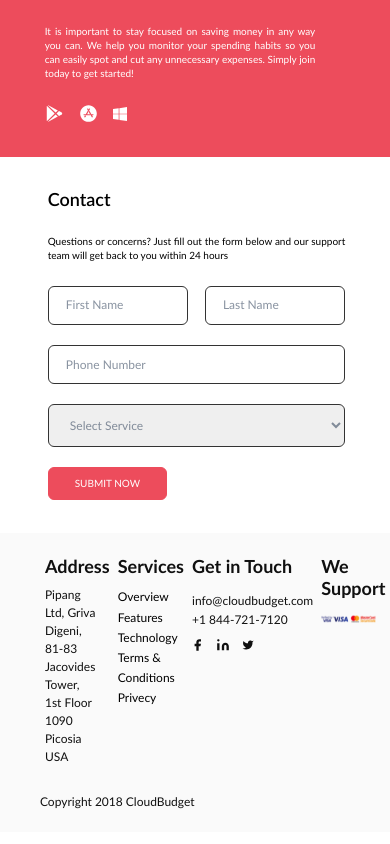
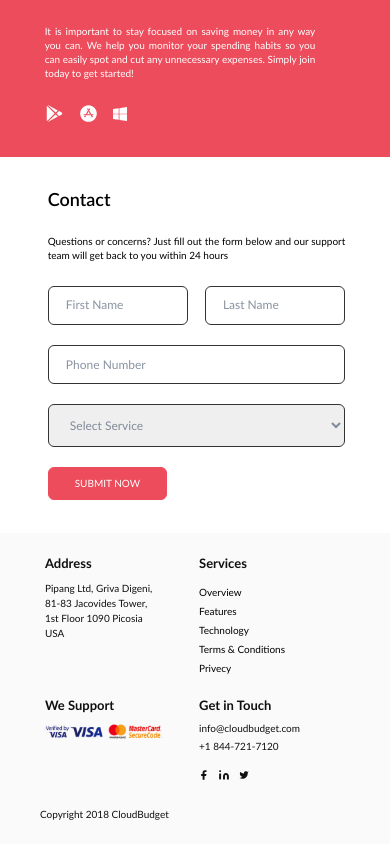
Before and after one commit to nklazuta/cloud-budget-landing-freebie, a React (Create React App) app: page / in a window 390 px wide. Shown: the part 2005-2849 px from the top of the page. Built offline with nearby package versions, Linux system fonts and the light colour scheme.

Commit message:
feat: добавить адаптивность компоненту Footer

```diff
--- a/src/components/Footer/Footer.scss
+++ b/src/components/Footer/Footer.scss
@@ -115,3 +115,106 @@
     padding-top: 8.6%;
   }
 }
+
+@media screen and (max-width: 1180px) {
+  .footer {
+    .footer__text-block {
+      .footer__title {
+        font-size: 16px;
+      }
+
+      .footer__text {
+        font-size: 11px;
+      }
+
+      .footer__links {
+        .footer__item {
+          .footer__link {
+            font-size: 11px;
+          }
+        }
+      }
+    }
+
+    .footer__copyright {
+      font-size: 11px;
+    }
+  }
+}
+
+@media screen and (max-width: 960px) {
+  .footer {
+    .footer__text-block {
+      .footer__title {
+        font-size: 14px;
+      }
+
+      .footer__text {
+        font-size: 10px;
+      }
+
+      .footer__links {
+        .footer__item {
+          .footer__link {
+            font-size: 10px;
+          }
+        }
+      }
+
+      .footer__social-media {
+        .footer__item {
+          padding-right: 11px;
+
+          .footer__media {
+            .footer__icon {
+              width: 11px;
+              height: 11px;
+            }
+          }
+        }
+      }
+    }
+
+    .footer__copyright {
+      font-size: 10px;
+    }
+  }
+}
+
+@media screen and (max-width: 650px) {
+  .footer {
+    grid-template-columns: repeat(2, 1fr);
+    grid-template-areas:
+      "address services"
+      "payments contacts"
+      "copyright copyright";
+
+    .footer__text-block {
+      .footer__title {
+        font-size: 13px;
+        padding-bottom: 6.5%;
+      }
+
+      .footer__links {
+        padding-bottom: 15%;
+      }
+
+      .footer__social-media {
+        .footer__item {
+          padding-right: 10px;
+
+          .footer__media {
+            .footer__icon {
+              width: 10px;
+              height: 10px;
+            }
+          }
+        }
+      }
+
+      .footer__payments {
+        width: 80%;
+      }
+    }
+  }
+}
```
